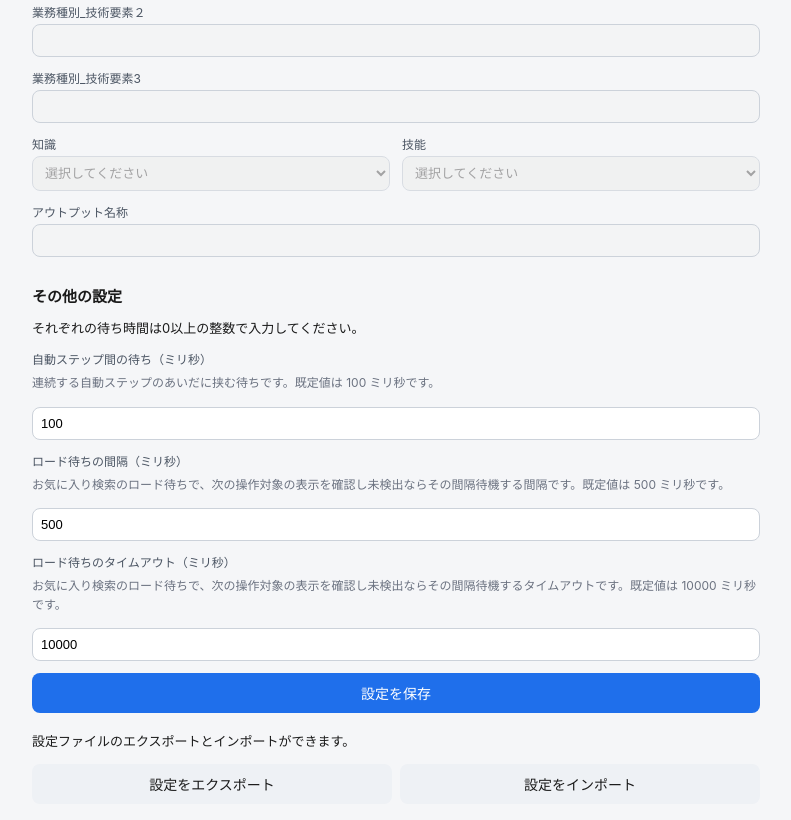
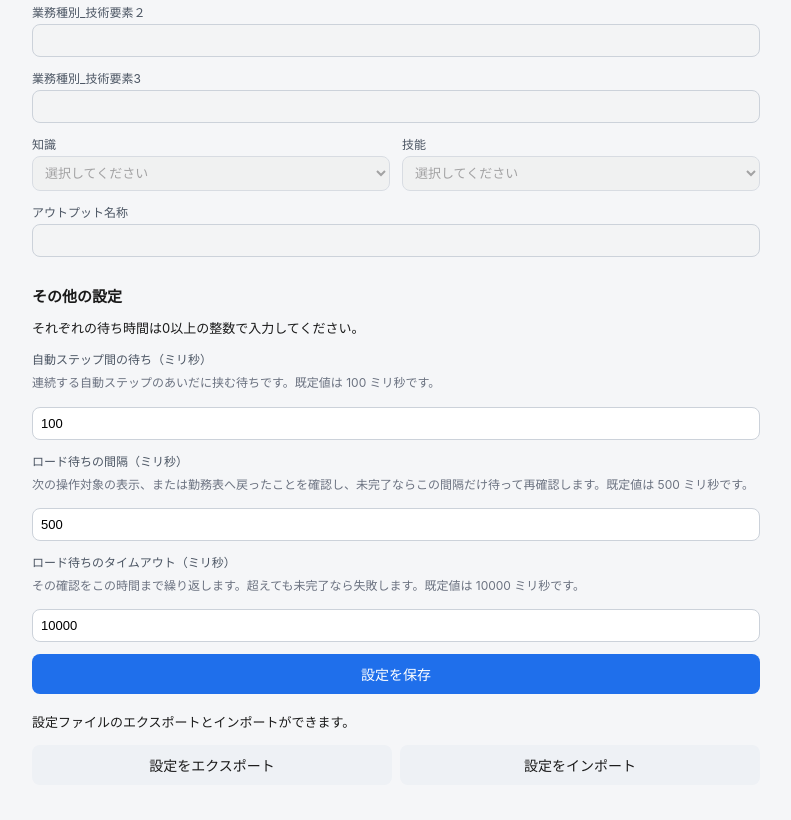
Before and after one commit to d-toshida/teamspirit-autofill, a website with bundled scripts: page entrypoints/options/index.html in a window 1280 px wide. Shown: the part 940-1760 px from the top of the page, without its empty margins (244-1035 px from the left). Built offline with nearby package versions, Linux system fonts and the light colour scheme; what wxt would draw is missing.

Commit message:
不要となった要件内容をコメントへ移植、ロード待ち設定ヒントを修正

```diff
--- a/entrypoints/options/index.html
+++ b/entrypoints/options/index.html
@@ -109,12 +109,12 @@
     </div>
     <div class="field">
       <label for="loadWaitIntervalMs">ロード待ちの間隔（ミリ秒）</label>
-      <p class="hint">お気に入り検索のロード待ちで、次の操作対象の表示を確認し未検出ならその間隔待機する間隔です。既定値は 500 ミリ秒です。</p>
+      <p class="hint">次の操作対象の表示、または勤務表へ戻ったことを確認し、未完了ならこの間隔だけ待って再確認します。既定値は 500 ミリ秒です。</p>
       <input id="loadWaitIntervalMs" type="text" inputmode="numeric">
     </div>
     <div class="field">
       <label for="loadWaitTimeoutMs">ロード待ちのタイムアウト（ミリ秒）</label>
-      <p class="hint">お気に入り検索のロード待ちで、次の操作対象の表示を確認し未検出ならその間隔待機するタイムアウトです。既定値は 10000 ミリ秒です。</p>
+      <p class="hint">その確認をこの時間まで繰り返します。超えても未完了なら失敗します。既定値は 10000 ミリ秒です。</p>
       <input id="loadWaitTimeoutMs" type="text" inputmode="numeric">
     </div>
 
--- a/lib/execute-step.ts
+++ b/lib/execute-step.ts
@@ -59,6 +59,7 @@ export function setNativeValue(el: Element, value: unknown) {
 }
 
 // フォーカスイン → 入力 → blur で画面側の時刻整形を発火する。
+// 欄からフォーカスが外れると `09:30` のように整形される。この整形の前に保存すると反映されない。
 export function commitTextField(el: Element, value: unknown) {
   const field = el as HTMLInputElement;
   if (typeof field.scrollIntoView === 'function') {
--- a/lib/fill-config.ts
+++ b/lib/fill-config.ts
@@ -65,6 +65,7 @@ const SEED_DEFAULTS: FillDefaults = {
   includeDayApply: false
 };
 
+// 候補の Key は、`WPC-00001234_固定_...` のような生値を `_` で区切った先頭。区切りが無ければ生値全体
 function workPatternFromText(text: string): WorkPattern {
   return { id: text.split('_')[0] || text, text };
 }
@@ -106,6 +107,7 @@ type TemplateItemSlot =
   | { kind: 'favorite'; fieldName: string; optionsFieldId: string }
   | { kind: 'dropdown'; index: number; fieldName: string; optionsFieldId: string };
 
+// 画面上のジョブは変更不可の表示であり、テンプレートにも自動入力にも含めない。
 const TEMPLATE_ITEM_SLOTS: readonly TemplateItemSlot[] = [
   { kind: 'favorite', fieldName: '製品分野', optionsFieldId: 'templateProductField' },
   { kind: 'favorite', fieldName: '業務区分', optionsFieldId: 'templateWorkCategory' },
--- a/lib/fill-runner.ts
+++ b/lib/fill-runner.ts
@@ -346,6 +346,8 @@ export async function runCurrentFillStep(ui: FillRunUi) {
         const groupForNextAuto = currentManualGroup();
         const nextAutoIsFirstOfManualGroup =
           !!groupForNextAuto && fillSession.stepIndex === groupForNextAuto.autoStart;
+
+        // 自動ステップ間の待ちは、同じ手動ステップ内だけ。手動ステップの最後のあとには挟まない。
         if (!nextAutoIsFirstOfManualGroup) {
           await waitMs(autoStepDelayMs);
           if (isRunCancelled(runGeneration)) return;
--- a/lib/fill-selects.ts
+++ b/lib/fill-selects.ts
@@ -16,6 +16,7 @@ function appendOption(selectEl: HTMLSelectElement, value: string, text: string)
   return option;
 }
 
+// 「選択してください」は既定が未選択のときだけ出す。この項目は選べず、未選択へ戻す操作は無い。
 export function populateWorkPatternSelect(
   selectEl: HTMLSelectElement,
   patterns: WorkPattern[],
--- a/lib/fill-ui.ts
+++ b/lib/fill-ui.ts
@@ -279,6 +279,7 @@ function copyFillLogsFallback(text: string, done: () => void) {
   area.remove();
 }
 
+// 同期ボタンを押すとドロップダウンは閉じる。開始時点では選択肢は出ていない。
 async function syncWorkPatternCatalog() {
   if (!findWorkPatternCombobox()) {
     notify(findNamedDialog('勤務時間変更') ? '勤務パターン欄が見つかりません' : '勤務時間変更の画面が見つかりません');
```
Also changed, not shown: lib/fill-screen.ts (+10 -2 lines).
